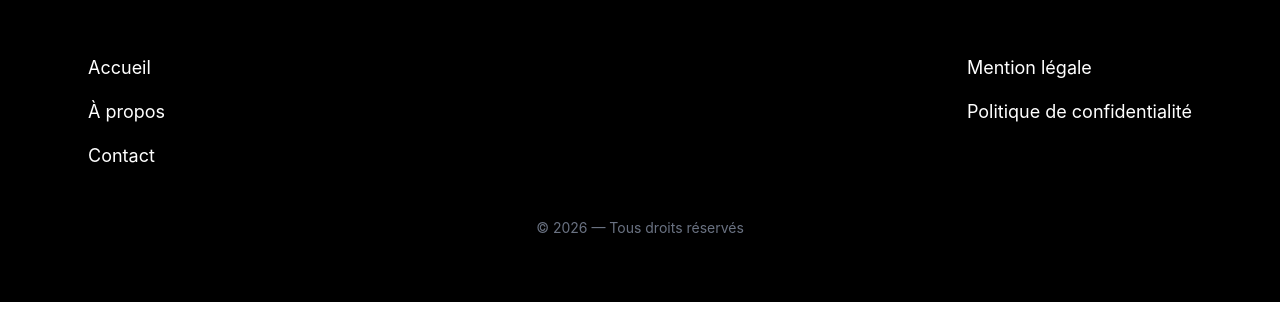
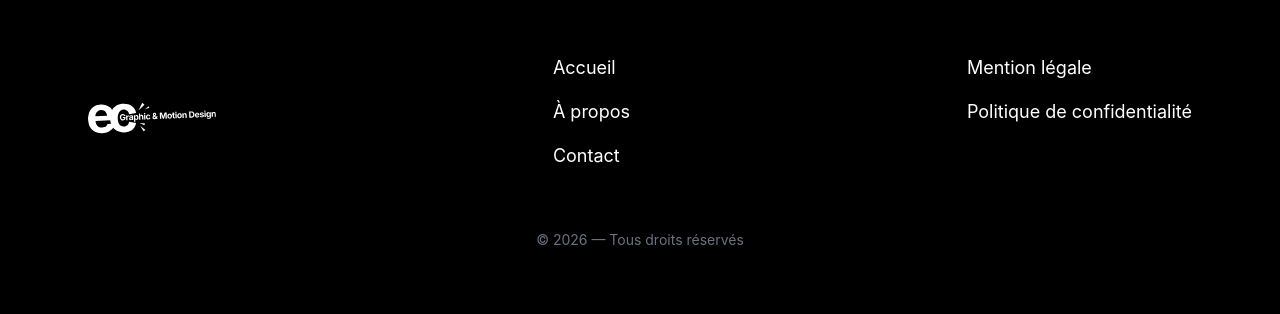
Before and after one commit to MaximilienR/Eric_Prototype, a React (Vite) app: page / in a window 1280 px wide. Shown: the part 1674-1988 px from the top of the page. Built offline with nearby package versions, Linux system fonts and the light colour scheme.

Commit message:
change size

```diff
--- a/src/components/footer/Footer.jsx
+++ b/src/components/footer/Footer.jsx
@@ -1,5 +1,6 @@
 import React from "react";
 import { Link } from "react-router-dom";
+import logo from "../../assets/logo_footer.svg";
 
 export default function Footer() {
   return (
@@ -7,10 +8,18 @@ export default function Footer() {
       <div className="max-w-6xl mx-auto px-6">
 
         {/* 🔥 Deux colonnes */}
-        <div className="flex flex-col md:flex-row justify-between gap-16">
-
+        <div className="flex flex-col md:flex-row md:justify-between">
           {/* 🔵 Colonne 1 - Navigation */}
           <div className="flex flex-col space-y-4 text-lg">
+             <img
+                        src={logo}
+                        alt="Logo"
+  className="w-32 h-32 rounded-full"
+                      />
+          </div>
+          {/* 🔵 Colonne 1 - Navigation */}
+
+            <div className="flex flex-col space-y-4 text-lg">
             <a href="#" className="hover:text-gray-400 transition">
               Accueil
             </a>
```
Also changed, not shown: src/assets/logo_footer.svg (renamed from src/assets/eric-colin-motion-design-logo-wht.svg).
